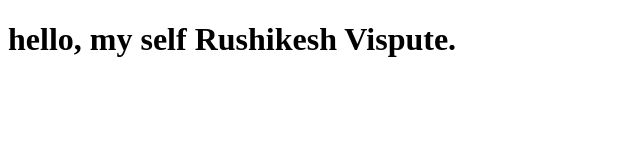
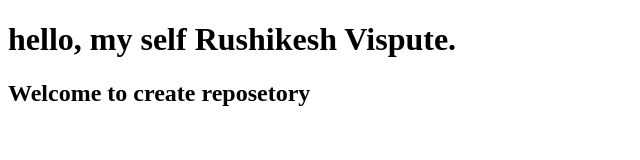
Before and after one commit to nikhileshsp/combinebatchrepo-, a plain HTML site: page rushikeshVispute.html in a window 1280 px wide. Shown: the whole page, without its empty margins (0-640 px from the left). Drawn offline with Linux system fonts and the light colour scheme.

Commit message:
added new update

```diff
--- a/rushikeshVispute.html
+++ b/rushikeshVispute.html
@@ -8,5 +8,6 @@
 </head>
 <body>
     <h1>hello, my self Rushikesh Vispute.</h1>
+    <h2>Welcome to create reposetory</h2>
 </body>
 </html>
```
